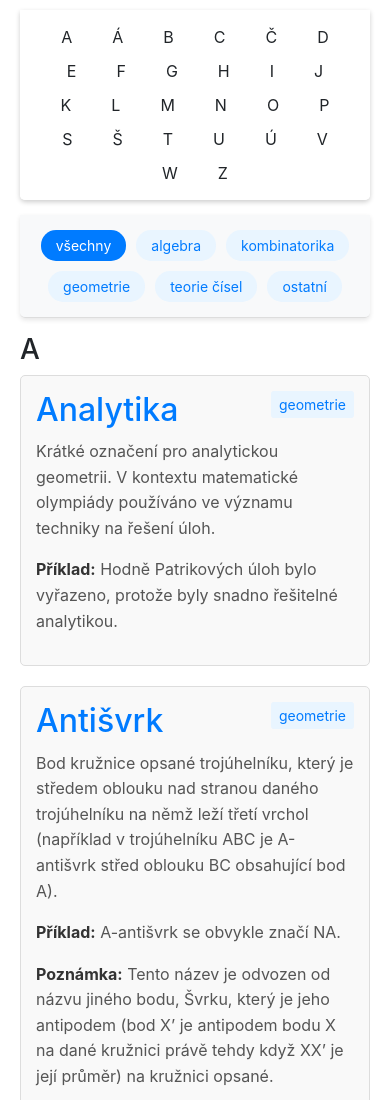
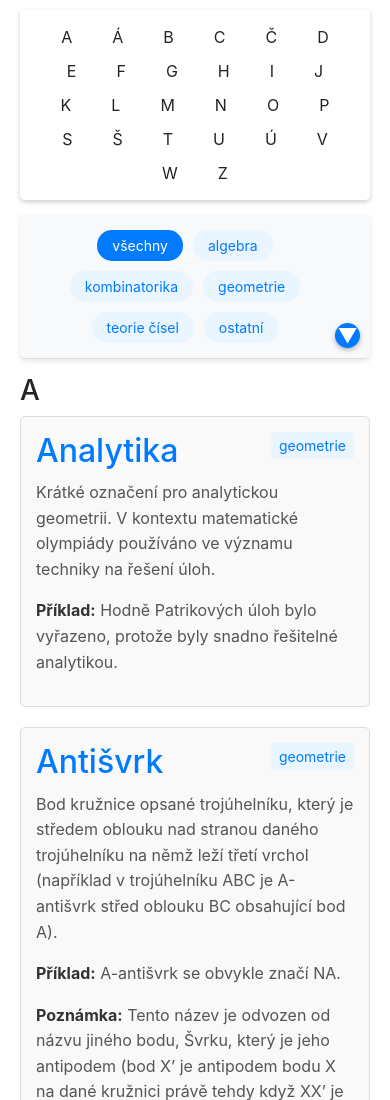
Before and after one commit to PatrikBak/Slovnik, a plain HTML site: page index.html in a window 390 px wide. Shown: the top 1100 px of the page. Drawn offline with nearby package versions, Linux system fonts and the light colour scheme.

Commit message:
Category toggle

```diff
--- a/script.js
+++ b/script.js
@@ -24,6 +24,12 @@ function createCategoryMenu() {
         menuItem.onclick = () => filterByCategory(category);
         menu.appendChild(menuItem);
     });
+
+    let toggleButton = document.createElement('button');
+    toggleButton.id = 'categoryToggle';
+    toggleButton.classList.add('toggle-button');
+    toggleButton.innerText = '▼'; // or use an icon
+    menu.appendChild(toggleButton);
 }
 
 function filterByCategory(category) {
@@ -201,3 +207,21 @@ window.onresize = adjustLayout;
 sortData();
 createCategoryMenu()
 filterByCategory(allCategoryName);
+
+let categoriesVisible = true; // State to track visibility of categories
+
+document.getElementById('categoryToggle').addEventListener('click', function() {
+    const menu = document.getElementById('categoryMenu');
+    const categoryItems = menu.querySelectorAll('.menu-item');
+
+    if (categoriesVisible) {
+        // Hide category items with a smooth transition
+        categoryItems.forEach(item => item.classList.add('hidden'));
+    } else {
+        // Show category items with a smooth transition
+        categoryItems.forEach(item => item.classList.remove('hidden'));
+    }
+
+    categoriesVisible = !categoriesVisible; // Toggle the state
+    this.classList.toggle('rotated'); // Rotate the toggle button
+});
--- a/style.css
+++ b/style.css
@@ -96,10 +96,12 @@
     max-width: 800px;
     z-index: 1001;
     padding: 10px;
+    padding-right: 30px;
     background-color: rgba(248, 249, 250, 0.95);
     border-bottom: 1px solid #ddd;
     box-shadow: 0 2px 5px rgba(0, 0, 0, 0.1);
     border-radius: 0 0 5px 5px;
+    min-height: 45px;
 }
 
 #categoryMenu .menu-item {
@@ -131,3 +133,58 @@
     -ms-user-select: none;
     user-select: none;
 }
+
+.toggle-button {
+    position: absolute;
+    bottom: 10px;
+    right: 10px;
+    background-color: #007bff;
+    /* Primary color */
+    color: white;
+    border: none;
+    border-radius: 50%;
+    /* Circular button */
+    width: 25px;
+    /* Smaller width */
+    height: 25px;
+    /* Smaller height */
+    font-size: 16px;
+    /* Smaller font size */
+    display: flex;
+    justify-content: center;
+    align-items: center;
+    cursor: pointer;
+    font-size: 20px;
+    /* Adjust as needed */
+    box-shadow: 0 2px 5px rgba(0, 0, 0, 0.3);
+    /* Optional shadow for depth */
+    transition: transform 0.3s ease; /* Smooth transition for transform */
+}
+
+.toggle-button.rotated {
+    transform: rotate(180deg); /* Rotate the button 180 degrees */
+}
+
+.toggle-button:hover {
+    background-color: #0056b3;
+    /* Darker shade for hover */
+}
+
+.toggle-button.active {
+    transform: rotate(180deg);
+    /* Flip the arrow when active */
+}
+
+#categoryMenu .menu-item {
+    transition: margin 0.3s, opacity 0.3s, max-height 0.3s ease;
+    max-height: 50px;
+    opacity: 1;
+}
+
+#categoryMenu .menu-item.hidden {
+    opacity: 0;
+    max-height: 0;
+    overflow: hidden;
+    pointer-events: none;
+    margin: 0;
+}
```
